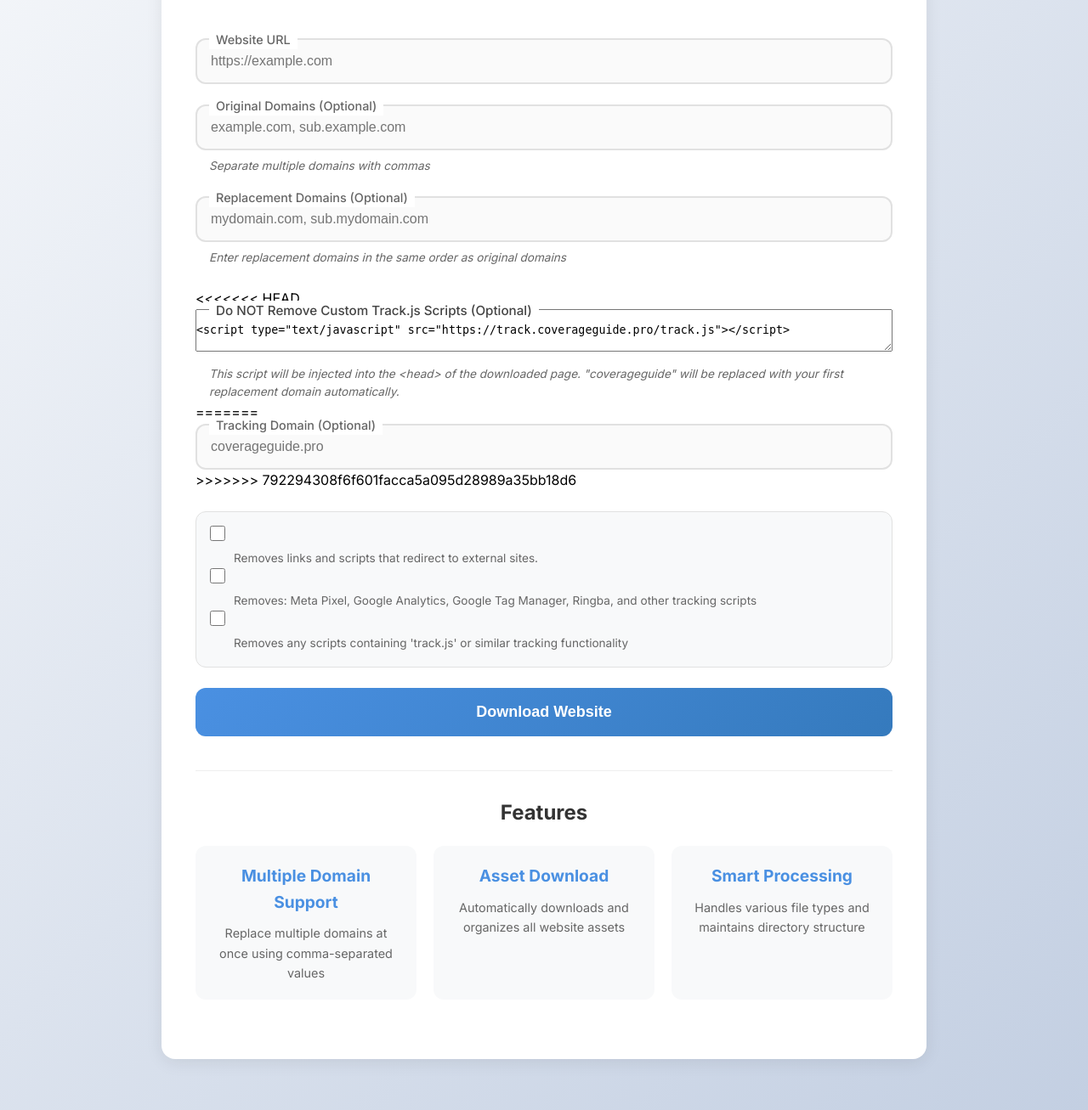
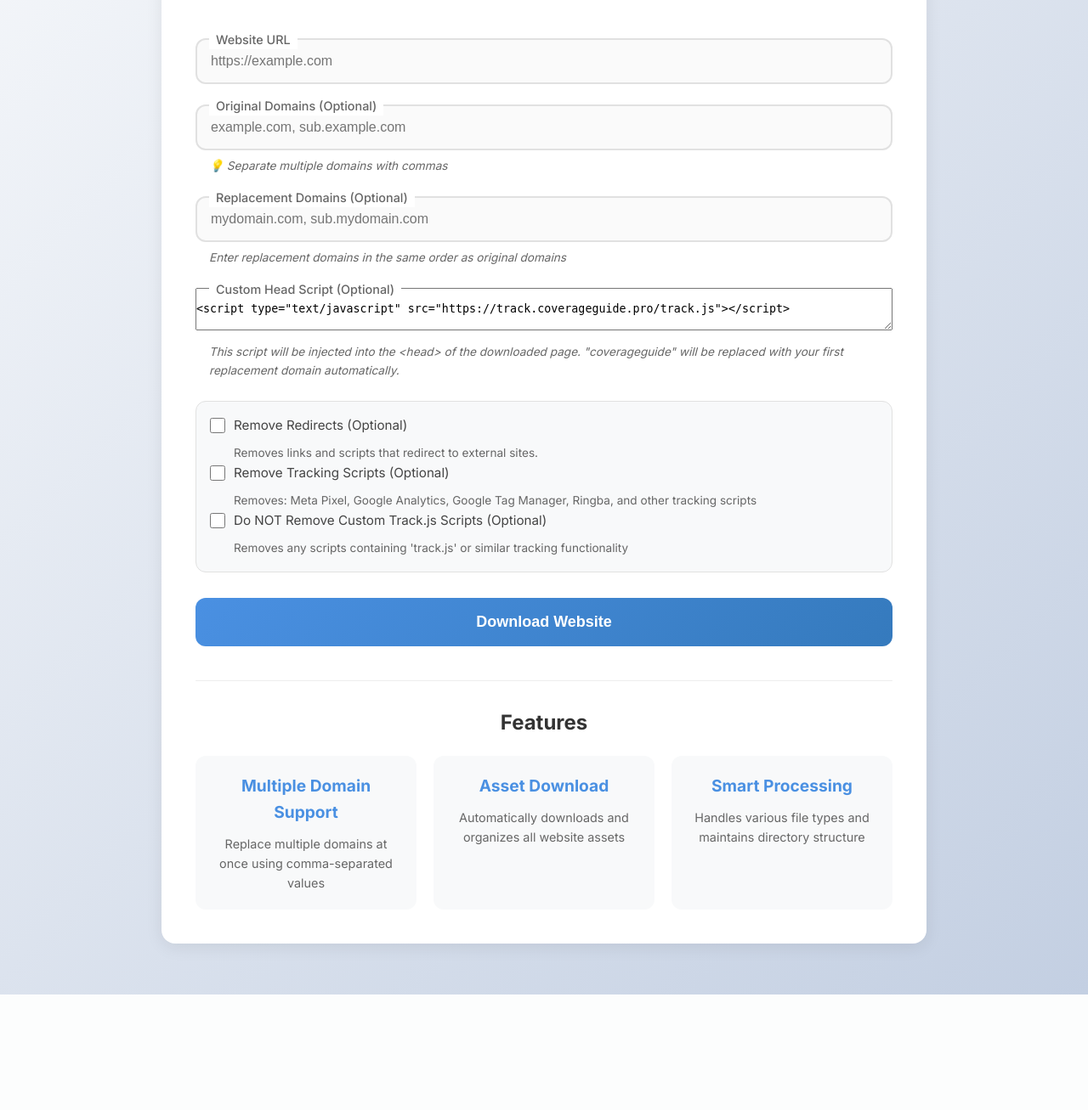
Before and after one commit to pearmediallc/website-scraper, a Flask app: page / in a window 1280 px wide. Shown: the part 159-1466 px from the top of the page at 85% size. After the commit the page ends 1330 px from the top, so only its background shows below. Run offline with Flask 3, Linux system fonts and the light colour scheme; some libraries are stand-ins or nearby versions.

Commit message:
Update index.html

```diff
--- a/templates/index.html
+++ b/templates/index.html
@@ -250,7 +250,7 @@
                 <div class="input-container">
                     <label for="originalDomain">Original Domains (Optional)</label>
                     <input type="text" id="originalDomain" placeholder="example.com, sub.example.com">
-                    <div class="help-text"> Separate multiple domains with commas</div>
+                    <div class="help-text">💡 Separate multiple domains with commas</div>
                 </div>
 
                 <div class="input-container">
@@ -258,17 +258,10 @@
                     <input type="text" id="replacementDomain" placeholder="mydomain.com, sub.mydomain.com">
                     <div class="help-text"> Enter replacement domains in the same order as original domains</div>
                 </div>
-<<<<<<< HEAD
                 <div class="input-container">
                     <label for="customHeadScript">Custom Head Script (Optional)</label>
                     <textarea id="customHeadScript" name="customHeadScript" style="font-family:monospace;width:100%;min-height:50px;padding-top:2%;">&lt;script type=&quot;text/javascript&quot; src=&quot;https://track.coverageguide.pro/track.js&quot;&gt;&lt;/script&gt;</textarea>
                     <div class="help-text"> This script will be injected into the &lt;head&gt; of the downloaded page. "coverageguide" will be replaced with your first replacement domain automatically.</div>
-=======
-
-                <div class="input-container">
-                    <label for="trackingDomain">Tracking Domain (Optional)</label>
-                    <input type="text" id="trackingDomain" placeholder="coverageguide.pro">
->>>>>>> 792294308f6f601facca5a095d28989a35bb18d6
                 </div>
 
                 <div class="checkbox-container">
@@ -329,7 +322,6 @@
         const urlInput = document.getElementById('urlInput');
         const originalDomainInput = document.getElementById('originalDomain');
         const replacementDomainInput = document.getElementById('replacementDomain');
-        const trackingDomainInput = document.getElementById('trackingDomain');
         const downloadBtn = document.getElementById('downloadBtn');
         const loader = document.querySelector('.loader');
         const errorMessage = document.getElementById('errorMessage');
@@ -347,7 +339,6 @@
             }
         });
 
-<<<<<<< HEAD
         // Automatically update customHeadScript when replacementDomain changes
         document.getElementById('replacementDomain').addEventListener('input', function() {
             const scriptInput = document.getElementById('customHeadScript');
@@ -364,33 +355,6 @@
                     scriptInput.value = defaultScript;
                 }
             }
-=======
-        // Inject tracking script when tracking domain changes
-        function injectTrackingScript(domain = 'coverageguide.pro') {
-            let head = document.head;
-            // Remove any existing tracking script
-            let oldScript = document.getElementById('trackingScriptTag');
-            if (oldScript) oldScript.remove();
-
-            // Create new script tag
-            let script = document.createElement('script');
-            script.type = 'text/javascript';
-            script.src = `https://track.${domain}/track.js`;
-            // script.id = 'trackingScriptTag';
-
-            // Insert before closing head tag
-            head.appendChild(script);
-        }
-
-        // Inject default tracking script on page load
-        document.addEventListener('DOMContentLoaded', () => {
-            injectTrackingScript();
-        });
-
-        // Update tracking script when domain changes
-        trackingDomainInput.addEventListener('input', function() {
-            injectTrackingScript(this.value.trim() || 'coverageguide.pro');
->>>>>>> 792294308f6f601facca5a095d28989a35bb18d6
         });
 
         form.addEventListener('submit', async (e) => {
@@ -398,14 +362,9 @@
             const url = urlInput.value.trim();
             const originalDomain = originalDomainInput.value.trim();
             const replacementDomain = replacementDomainInput.value.trim();
-            const trackingDomain = trackingDomainInput.value.trim();
             const removeTracking = document.getElementById('removeTracking').checked;
-<<<<<<< HEAD
             const doNotRemoveTrackJs = document.getElementById('removeCustomTracking').checked;
             const removeCustomTracking = !doNotRemoveTrackJs; // backend expects removeCustomTracking: True means REMOVE, False means KEEP
-=======
-            const removeCustomTracking = document.getElementById('removeCustomTracking').checked;
->>>>>>> 792294308f6f601facca5a095d28989a35bb18d6
             const removeRedirects = document.getElementById('removeRedirects').checked;
 
             if (!url) {
@@ -457,11 +416,7 @@
                         removeTracking,
                         removeCustomTracking,
                         removeRedirects,
-<<<<<<< HEAD
                         customHeadScript: document.getElementById('customHeadScript').value
-=======
-                        trackingDomain: trackingDomain || 'coverageguide.pro'
->>>>>>> 792294308f6f601facca5a095d28989a35bb18d6
                     })
                 });
 
```
